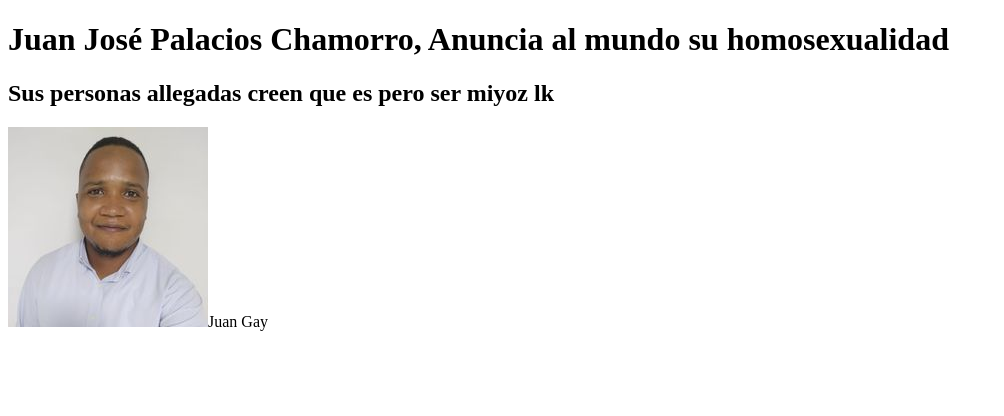
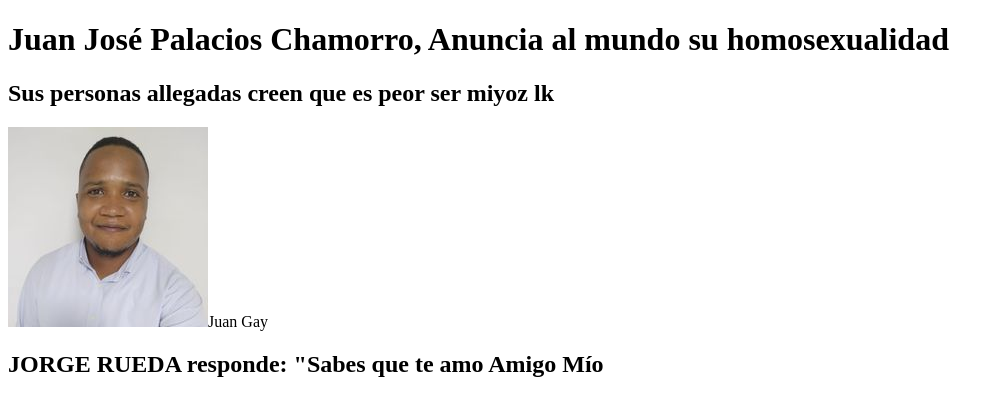
Before and after one commit to jlruedam/api-rest-express-curso-node, a website: page public/juan.html in a window 1280 px wide. Shown: the whole page, without its empty margins (0-1004 px from the left). Drawn offline with Linux system fonts and the light colour scheme.

Commit message:
jugando con las modificaciones

```diff
--- a/public/juan.html
+++ b/public/juan.html
@@ -8,8 +8,9 @@
 </head>
 <body>
    <h1>Juan José Palacios Chamorro, Anuncia al mundo su homosexualidad</h1>
-   <h2>Sus personas  allegadas creen que es pero ser miyoz lk</h2>
+   <h2>Sus personas  allegadas creen que es peor ser miyoz lk</h2>
    <img src='./juan.jpg' alt="Juan">Juan Gay</img>
+   <h2>JORGE RUEDA responde: "Sabes que te amo Amigo Mío</h2>
 
 </body>
 </html>
```
